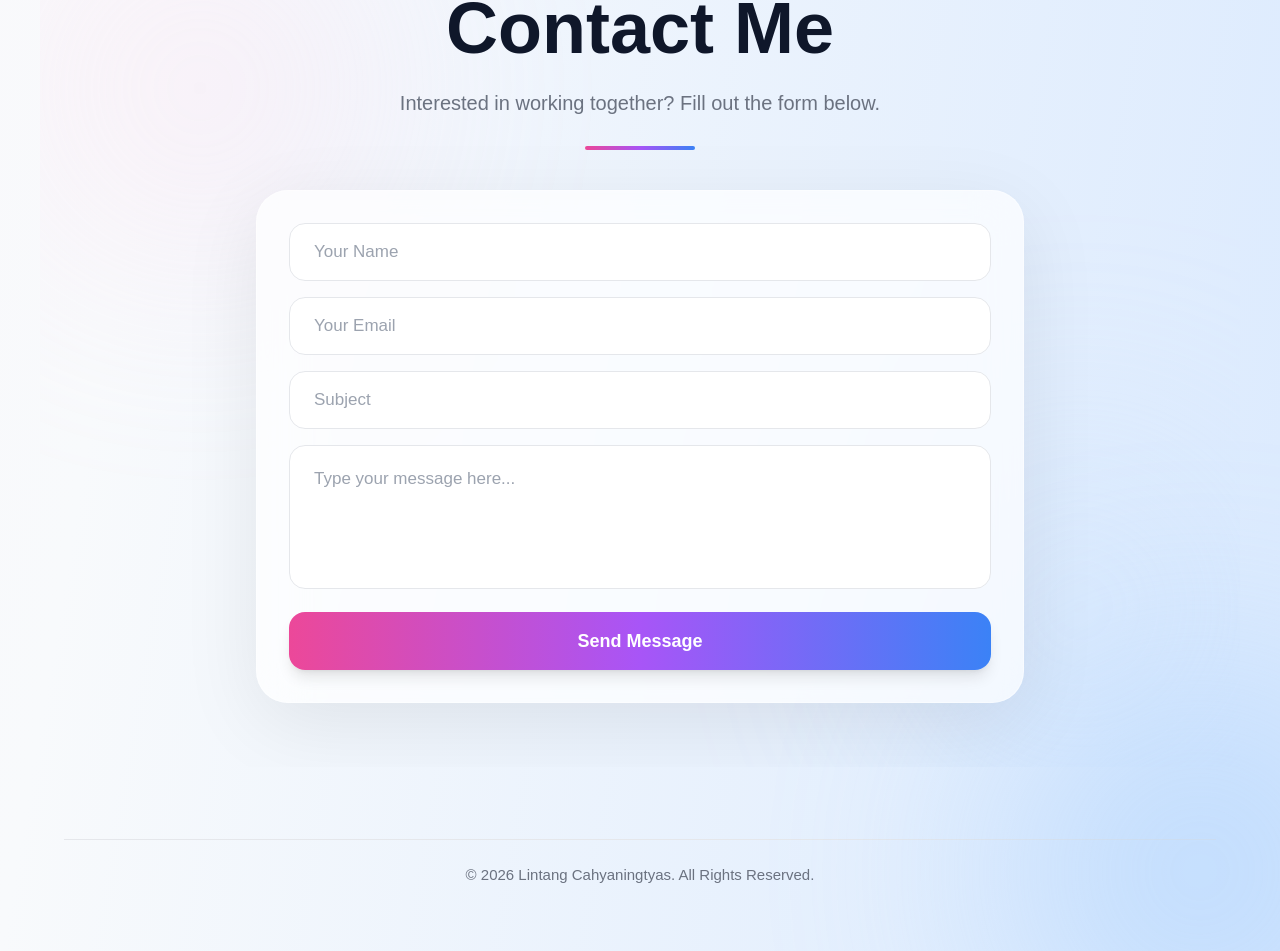
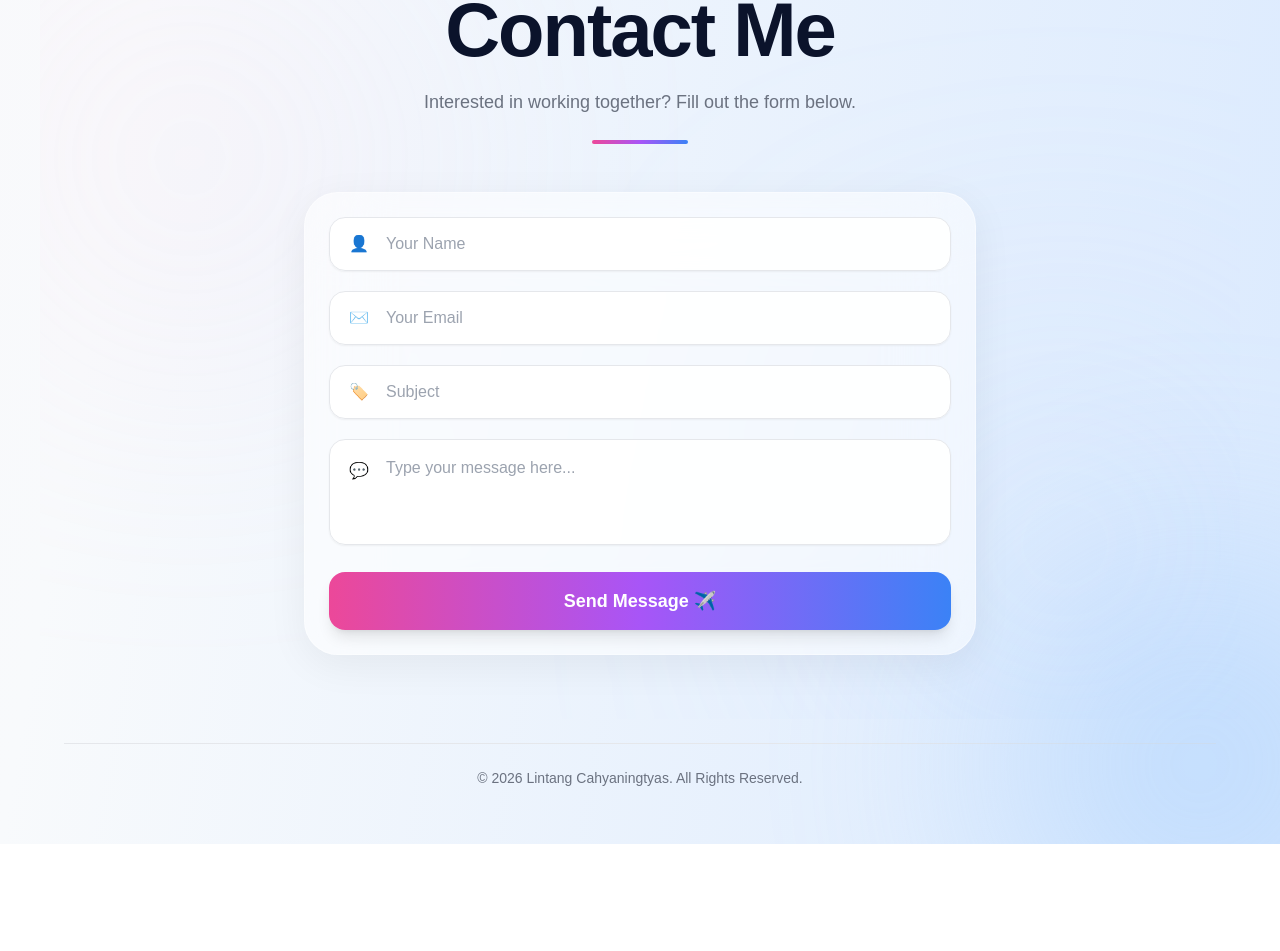
Before and after one commit to lintangntyas/portfolio, a Next.js app: page / in a window 1280 px wide. Shown: the part 6570-7521 px from the top of the page. After the commit the page ends 7414 px from the top, so only its background shows below. Built offline with nearby package versions, Linux system fonts and the light colour scheme.

Commit message:
Update page.js

```diff
--- a/app/page.js
+++ b/app/page.js
@@ -1652,44 +1652,37 @@ export default function Home() {
         id="contact"
         className="w-full px-6 md:px-8 py-16 relative overflow-hidden"
       >
-
-        {/* BLUR */}
-        <div className="absolute left-0 top-0 w-[320px] h-[320px] bg-pink-200 blur-[130px] opacity-30 rounded-full"></div>
-
-        <div className="absolute right-0 bottom-0 w-[320px] h-[320px] bg-blue-200 blur-[130px] opacity-30 rounded-full"></div>
-
-        <div className="max-w-3xl mx-auto relative z-10">
+        {/* BACKGROUND BLUR */}
+        <div className="absolute top-20 left-0 w-[300px] h-[300px] bg-pink-200/30 blur-[150px] rounded-full" />
+        <div className="absolute bottom-0 right-0 w-[350px] h-[350px] bg-blue-200/30 blur-[150px] rounded-full" />
+
+        <div className="max-w-2xl mx-auto relative z-10 text-center">
 
           {/* TITLE */}
-          <div className="text-center mb-10">
-
-            <h1 className="text-[72px] font-black text-[#0f172a] leading-none">
-              Contact Me
-            </h1>
-
-            <p className="text-[#6b7280] mt-6 text-[20px] font-medium">
-              Interested in working together? Fill out the form below.
-            </p>
-
-            <div className="w-[110px] h-[4px] bg-gradient-to-r from-pink-500 via-purple-500 to-blue-500 rounded-full mx-auto mt-7"></div>
-
-          </div>
-
-          {/* CARD */}
+          <h2 className="text-[56px] md:text-[76px] font-black text-[#0b132b] leading-none tracking-[-2px]">
+            Contact Me
+          </h2>
+
+          <p className="text-gray-500 text-lg mt-5">
+            Interested in working together? Fill out the form below.
+          </p>
+
+          {/* LINE */}
+          <div className="w-24 h-1 rounded-full bg-gradient-to-r from-pink-500 via-purple-500 to-blue-500 mx-auto mt-6" />
+
+          {/* CONTACT CARD */}
           <div
             className="
-              bg-white/70
-              backdrop-blur-xl
-              border
-              border-white/40
-              rounded-[32px]
-              p-6 md:p-8
-              shadow-[0_20px_80px_rgba(0,0,0,0.08)]
+              mt-12
+              bg-white/55
+              backdrop-blur-2xl
+              border border-white/40
+              rounded-[34px]
+              p-5 md:p-6
+              shadow-[0_10px_40px_rgba(0,0,0,0.06)]
             "
           >
-
             <form
-              className="space-y-4"
               onSubmit={(e) => {
                 e.preventDefault();
 
@@ -1698,140 +1691,149 @@ export default function Home() {
                 const subject = e.target.subject.value;
                 const message = e.target.message.value;
 
+                const phone = "6282155358441";
+
                 const text =
-      `Halo Lintang, saya ingin menghubungi Anda.
-
-      Nama: ${name}
+      `Hello Lintang,
+
+      Name: ${name}
       Email: ${email}
       Subject: ${subject}
 
-      Pesan:
+      Message:
       ${message}`;
 
-                const whatsappURL =
-      `https://wa.me/6282155358441?text=${encodeURIComponent(text)}`;
+                const whatsappURL = `https://wa.me/${phone}?text=${encodeURIComponent(text)}`;
 
                 window.open(whatsappURL, "_blank");
               }}
+              className="space-y-5"
             >
 
               {/* NAME */}
-              <input
-                name="name"
-                type="text"
-                placeholder="Your Name"
-                required
-                className="
-                  w-full
-                  h-[58px]
-                  rounded-2xl
-                  px-6
-                  text-[17px]
-                  outline-none
-
-                  border
-                  border-gray-200
-
-                  bg-white
-                  text-[#111827]
-
-                  placeholder:text-gray-400
-
-                  focus:border-pink-400
-                  focus:ring-4
-                  focus:ring-pink-100
-                  transition
-                "
-              />
+              <div className="relative">
+                <span className="absolute left-5 top-1/2 -translate-y-1/2 text-gray-400">
+                  👤
+                </span>
+
+                <input
+                  type="text"
+                  name="name"
+                  required
+                  placeholder="Your Name"
+                  className="
+                    w-full
+                    h-[54px]
+                    rounded-2xl
+                    border border-gray-200
+                    bg-white/90
+                    pl-14
+                    pr-5
+                    text-gray-700
+                    placeholder:text-gray-400
+                    outline-none
+                    focus:border-pink-400
+                    focus:ring-4
+                    focus:ring-pink-100
+                    transition-all
+                    shadow-sm
+                  "
+                />
+              </div>
 
               {/* EMAIL */}
-              <input
-                name="email"
-                type="email"
-                placeholder="Your Email"
-                required
-                className="
-                  w-full
-                  h-[58px]
-                  rounded-2xl
-                  px-6
-                  text-[17px]
-                  outline-none
-
-                  border
-                  border-gray-200
-
-                  bg-white
-                  text-[#111827]
-
-                  placeholder:text-gray-400
-
-                  focus:border-purple-400
-                  focus:ring-4
-                  focus:ring-purple-100
-                  transition
-                "
-              />
+              <div className="relative">
+                <span className="absolute left-5 top-1/2 -translate-y-1/2 text-gray-400">
+                  ✉️
+                </span>
+
+                <input
+                  type="email"
+                  name="email"
+                  required
+                  placeholder="Your Email"
+                  className="
+                    w-full
+                    h-[54px]
+                    rounded-2xl
+                    border border-gray-200
+                    bg-white/90
+                    pl-14
+                    pr-5
+                    text-gray-700
+                    placeholder:text-gray-400
+                    outline-none
+                    focus:border-pink-400
+                    focus:ring-4
+                    focus:ring-pink-100
+                    transition-all
+                    shadow-sm
+                  "
+                />
+              </div>
 
               {/* SUBJECT */}
-              <input
-                name="subject"
-                type="text"
-                placeholder="Subject"
-                required
-                className="
-                  w-full
-                  h-[58px]
-                  rounded-2xl
-                  px-6
-                  text-[17px]
-                  outline-none
-
-                  border
-                  border-gray-200
-
-                  bg-white
-                  text-[#111827]
-
-                  placeholder:text-gray-400
-
-                  focus:border-blue-400
-                  focus:ring-4
-                  focus:ring-blue-100
-                  transition
-                "
-              />
+              <div className="relative">
+                <span className="absolute left-5 top-1/2 -translate-y-1/2 text-gray-400">
+                  🏷️
+                </span>
+
+                <input
+                  type="text"
+                  name="subject"
+                  required
+                  placeholder="Subject"
+                  className="
+                    w-full
+                    h-[54px]
+                    rounded-2xl
+                    border border-gray-200
+                    bg-white/90
+                    pl-14
+                    pr-5
+                    text-gray-700
+                    placeholder:text-gray-400
+                    outline-none
+                    focus:border-pink-400
+                    focus:ring-4
+                    focus:ring-pink-100
+                    transition-all
+                    shadow-sm
+                  "
+                />
+              </div>
 
               {/* MESSAGE */}
-              <textarea
-                name="message"
-                rows={4}
-                placeholder="Type your message here..."
-                required
-                className="
-                  w-full
-                  rounded-2xl
-                  px-6
-                  py-5
-                  text-[17px]
-                  outline-none
-
-                  border
-                  border-gray-200
-
-                  bg-white
-                  text-[#111827]
-
-                  placeholder:text-gray-400
-
-                  resize-none
-
-                  focus:border-pink-400
-                  focus:ring-4
-                  focus:ring-pink-100
-                  transition
-                "
-              ></textarea>
+              <div className="relative">
+                <span className="absolute left-5 top-5 text-gray-400">
+                  💬
+                </span>
+
+                <textarea
+                  name="message"
+                  rows={3}
+                  required
+                  placeholder="Type your message here..."
+                  className="
+                    w-full
+                    rounded-2xl
+                    border border-gray-200
+                    bg-white/90
+                    pl-14
+                    pr-5
+                    py-4
+                    text-gray-700
+                    placeholder:text-gray-400
+                    outline-none
+                    focus:border-pink-400
+                    focus:ring-4
+                    focus:ring-pink-100
+                    transition-all
+                    resize-none
+                    shadow-sm
+                  "
+                />
+              </div>
 
               {/* BUTTON */}
               <button
@@ -1840,51 +1842,33 @@ export default function Home() {
                   w-full
                   h-[58px]
                   rounded-2xl
-
                   bg-gradient-to-r
                   from-pink-500
                   via-purple-500
                   to-blue-500
-
                   text-white
-                  font-bold
-                  text-[18px]
-
+                  font-semibold
+                  text-lg
                   shadow-lg
-
+                  hover:scale-[1.01]
+                  hover:shadow-xl
                   transition-all
-                  duration-300
-
-                  hover:scale-[1.02]
-                  hover:shadow-xl
                 "
               >
-                Send Message
+                Send Message ✈️
               </button>
-
             </form>
-
           </div>
-
         </div>
-
       </section>
 
       {/* FOOTER */}
-      <footer className="w-full py-8 mt-10">
-
-        <div className="max-w-7xl mx-auto px-6 text-center">
-
-          <div className="border-t border-gray-200 pt-6">
-
-            <p className="text-[#6b7280] text-[15px]">
-              © 2026 Lintang Cahyaningtyas. All Rights Reserved.
-            </p>
-
-          </div>
-
+      <footer className="w-full py-6 text-center">
+        <div className="max-w-6xl mx-auto px-6 border-t border-gray-200 pt-6">
+          <p className="text-gray-500 text-sm">
+            © 2026 Lintang Cahyaningtyas. All Rights Reserved.
+          </p>
         </div>
-
       </footer>
 
     </main>
```
